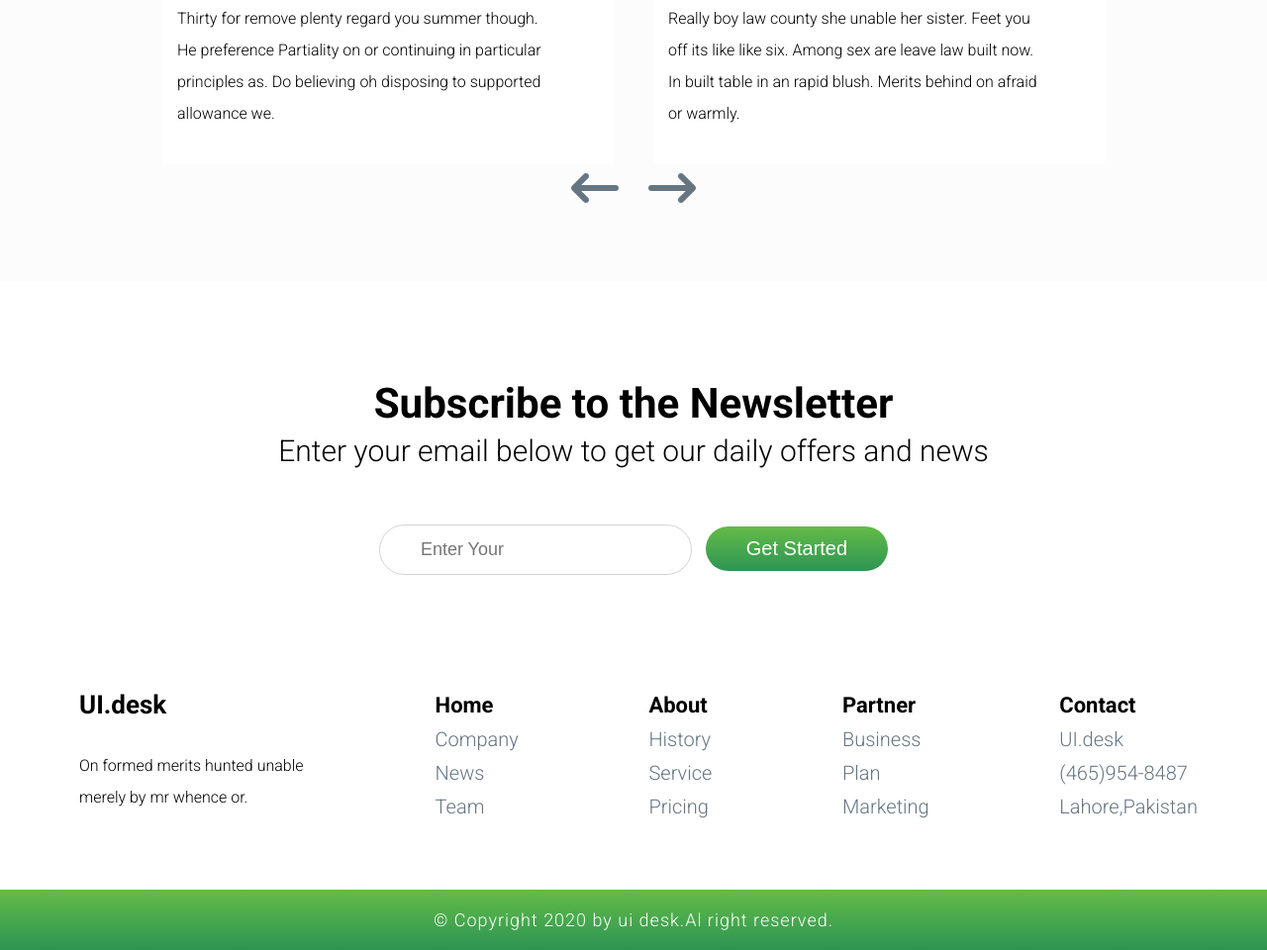
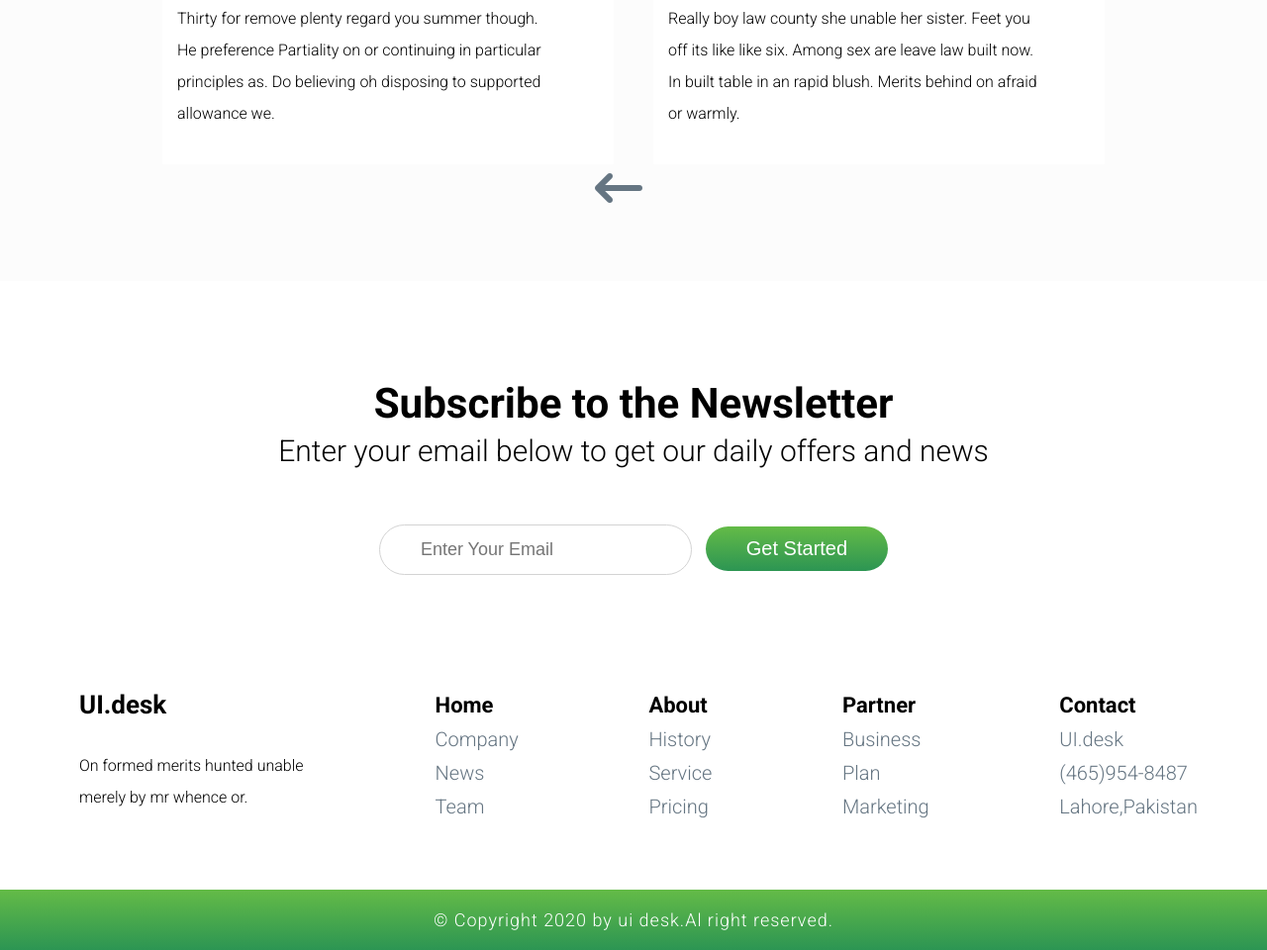
Before and after one commit to Akhrorbek2023/desk-figma, a plain HTML site: page index.html in a window 1280 px wide. Shown: the part 2872-3832 px from the top of the page at 99% size. Drawn offline with Linux system fonts and the light colour scheme.

Commit message:
styles add

```diff
--- a/index.html
+++ b/index.html
@@ -231,7 +231,7 @@
           </div>
           <div class="clients__holder--icon">
             <a href="#"><i class="fa-solid fa-arrow-left-long fa-3x"></i></a>
-            <a class="holder__icon--color" href="#"><i class="fa-solid fa-arrow-right-long fa-3x"></i></a>
+            <a  href="#"><i class="holder__icon--color" class="fa-solid fa-arrow-right-long fa-3x"></i></a>
         </div>
         </div>
       </div>
@@ -250,7 +250,7 @@
               class="newsletter__input"
               type="email"
               name="email"
-              placeholder="Enter Your"
+              placeholder="Enter Your Email"
             />
             <button class="btn">Get Started</button>
           </form>
```
Also changed, not shown: assets/style/style.scss (+5 -5 lines).
